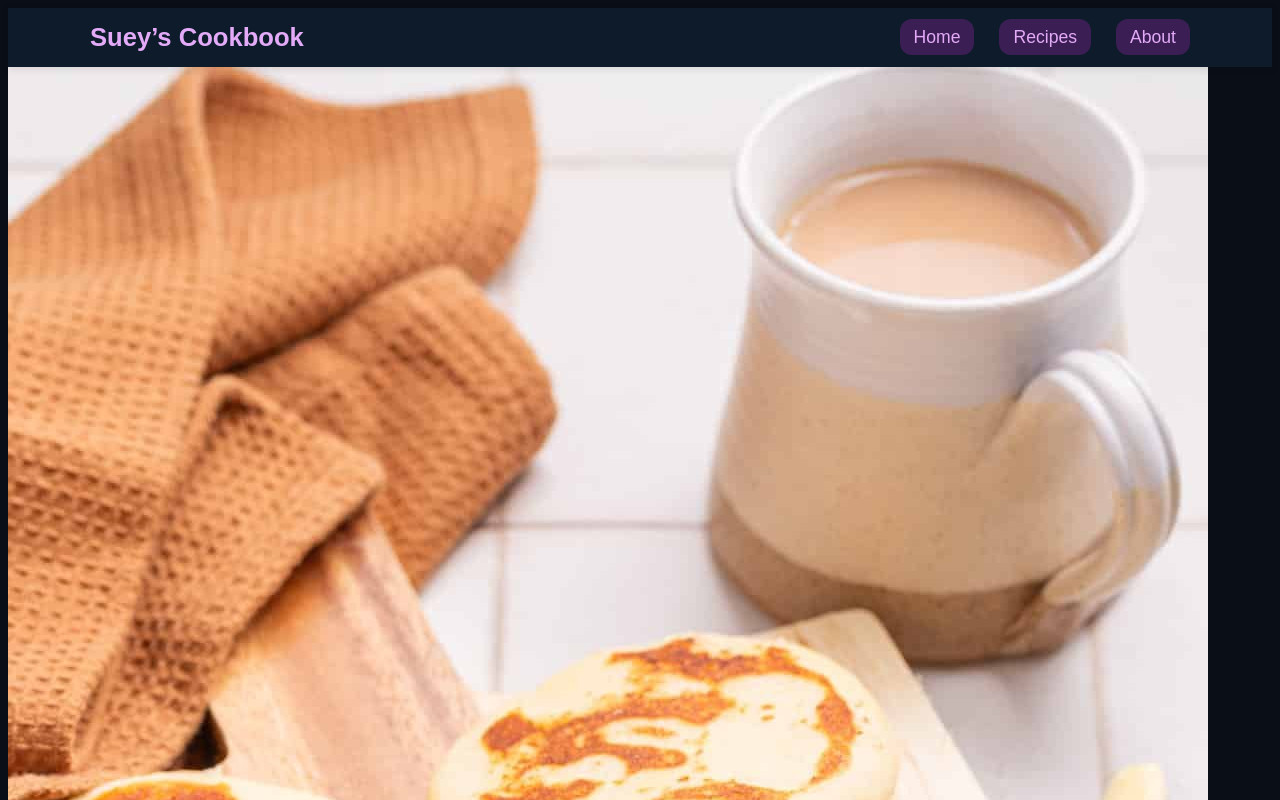
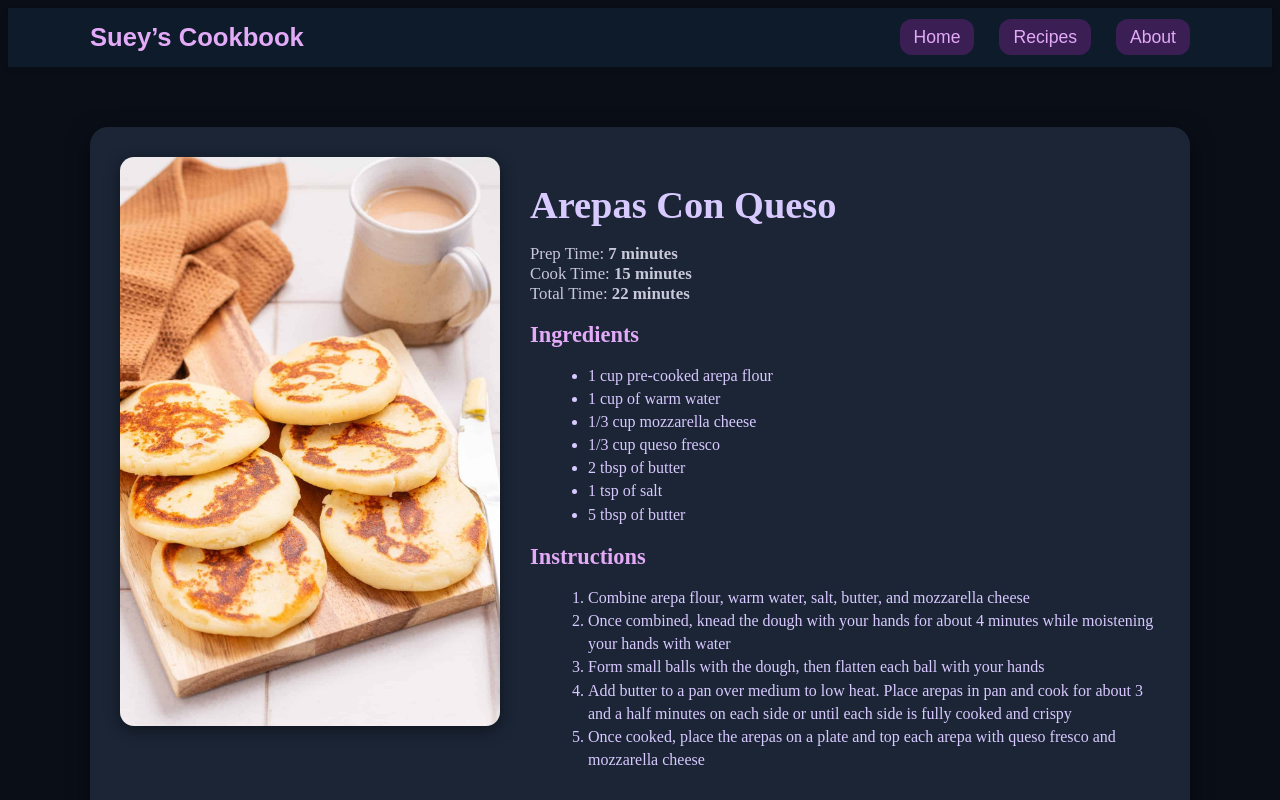
Before and after one commit to scuevas1/frontend-framework, a Vue app: page /recipes/arepas-con-queso in a window 1280 px wide. Shown: the top 800 px of the page. Built offline with nearby package versions, Linux system fonts and the light colour scheme.

Commit message:
adding in the css and removing the extra code that was taking up space.

```diff
--- a/src/pages/recipes/ArepasConQueso.vue
+++ b/src/pages/recipes/ArepasConQueso.vue
@@ -29,7 +29,6 @@
 
         <h2 class="section-heading">Instructions</h2>
         <ol class="instructions-list">
-          <li></li>
           <li>Combine arepa flour, warm water, salt, butter, and mozzarella cheese</li>
           <li>Once combined, knead the dough with your hands for about 4 minutes while moistening your hands with water</li>
           <li>Form small balls with the dough, then flatten each ball with your hands</li>
--- a/src/pages/recipes/BananaBread.vue
+++ b/src/pages/recipes/BananaBread.vue
@@ -30,7 +30,6 @@
 
         <h2 class="section-heading">Instructions</h2>
         <ol class="instructions-list">
-          <li></li>
           <li>Preheat the oven to 350°F and butter a 8x4 inch loaf pan</li>
           <li>In a mixing bowl, mash the ripe bananas with a fork until completely smooth</li>
           <li>Then stir the melted butter into the mashed bananas</li>
--- a/src/pages/recipes/CajunPasta.vue
+++ b/src/pages/recipes/CajunPasta.vue
@@ -21,7 +21,6 @@
           <li>8 oz penne pasta</li>
           <li>2 tbsp of cajun seasoning</li>
           <li>1/2 tsp salt</li>
-          <li>1/2 tsp pepper</li>
           <li>1 lb raw jumpo shrimp</li>
           <li>3 tbsp unsalted butter</li>
           <li>7 ounces andouille sausage</li>
@@ -31,14 +30,12 @@
           <li>3 cups water</li>
           <li>3/1 tsp paprika</li>
           <li>1 tbsp oregano</li>
-          <li></li>
           <li>1/4 tsp onion powder</li>
           <li>1 can roasted corn</li>
         </ul>
 
         <h2 class="section-heading">Instructions</h2>
         <ol class="instructions-list">
-          <li></li>
           <li>Peel and devein 1 pound raw jumbo shrimp if needed, then pat dry with papertowl</li>
           <li>On a pan melt 2 tbsp of butter and cook the shrimp then transfer to a plate</li>
           <li>Cook penne pasta according to package directions, drain and set aside</li>
--- a/src/pages/recipes/CarrotCake.vue
+++ b/src/pages/recipes/CarrotCake.vue
@@ -36,7 +36,6 @@
 
         <h2 class="section-heading">Instructions</h2>
         <ol class="instructions-list">
-          <li></li>
           <li>Preheat oven to 350°F (180°C). Grease two 9-inch round pans</li>
           <li>In a mixing bowl, mix flour, baking soda, salt, and cinnamon</li>
           <li>Then mix in oil, sugar, brown sugar, vanilla, and eggs</li>
--- a/src/pages/recipes/LavaCake.vue
+++ b/src/pages/recipes/LavaCake.vue
@@ -31,7 +31,6 @@
 
         <h2 class="section-heading">Instructions</h2>
         <ol class="instructions-list">
-          <li></li>
           <li>Preheat the oven to 450°F and butter/lightly flour 6 custard cups</li>
           <li>Microwave the butter and bittersweet chocolate in a large bowl on high until the butter is melted</li>
           <li>Whisk the chocolate and butter and stir in the sugar until nicely mixed</li>
--- a/src/style.css
+++ b/src/style.css
@@ -354,3 +354,66 @@ body {
   transform: translateY(-6px);
   box-shadow: 0 6px 18px rgba(143, 91, 255, 0.35);
 }
+
+/*individual recipes*/
+.recipe-detail {
+  max-width: 1100px;
+  margin: 40px auto;
+  padding: 20px;
+}
+
+.recipe-content {
+  display: flex;
+  gap: 30px;
+  background: #1b2536;
+  padding: 30px;
+  border-radius: 18px;
+  box-shadow: 0 6px 22px rgba(0,0,0,0.55);
+}
+
+.recipe-image img {
+  width: 380px;
+  border-radius: 14px;
+  object-fit: cover;
+  box-shadow: 0 4px 16px rgba(0,0,0,0.45);
+}
+
+.recipe-info {
+  flex: 1;
+  color: #d8c9ff;
+}
+
+.recipe-title {
+  font-size: 2.4rem;
+  margin-bottom: 8px;
+}
+
+.recipe-times {
+  font-size: 1.05rem;
+  margin-bottom: 18px;
+  color: #c9c9d9;
+}
+
+.section-heading {
+  font-size: 1.4rem;
+  margin-top: 18px;
+  margin-bottom: 8px;
+  color: #e2aaf7;
+}
+
+.ingredients-list,
+.instructions-list {
+  margin-left: 18px;
+  margin-bottom: 16px;
+  line-height: 1.45;
+}
+
+@media (max-width: 800px) {
+  .recipe-content {
+    flex-direction: column;
+  }
+
+  .recipe-image img {
+    width: 100%;
+  }
+}
```
